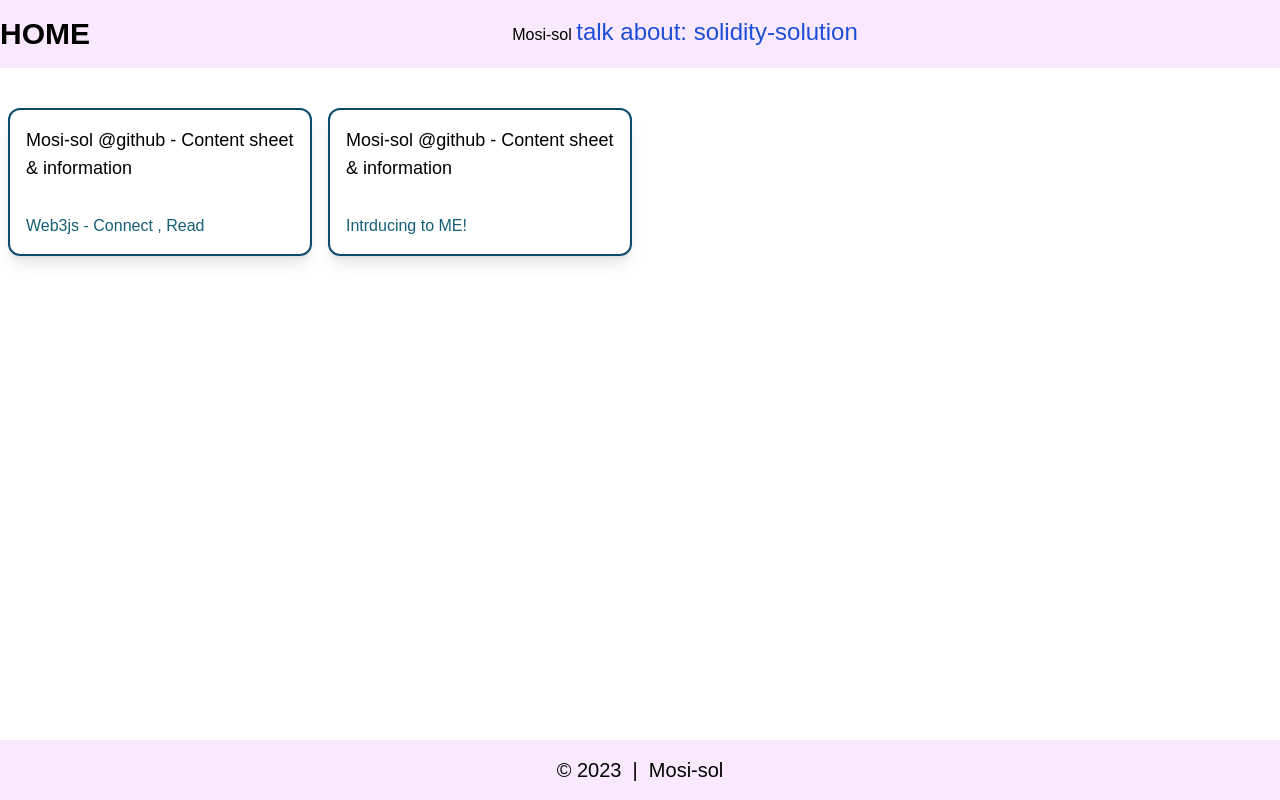
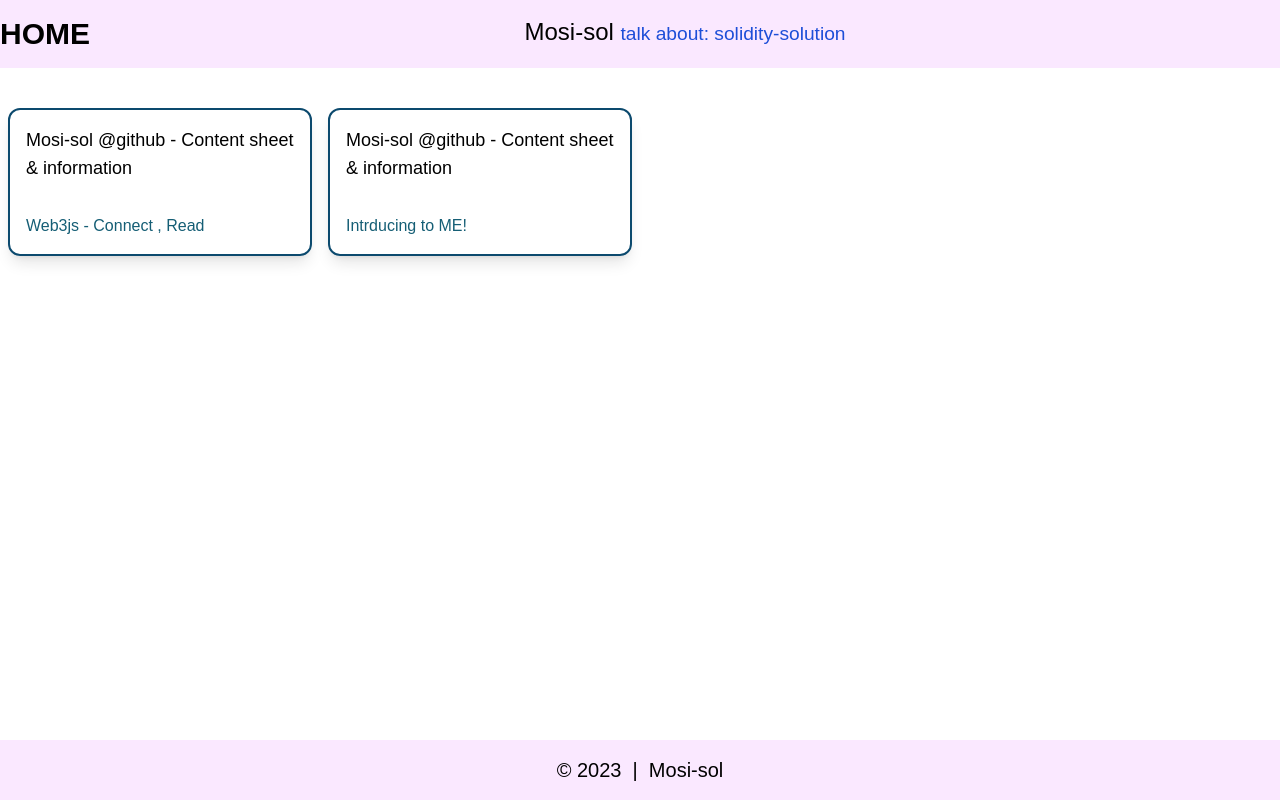
Before and after one commit to mosi-arch/blog, a Next.js app: page / in a window 1280 px wide. Built offline with nearby package versions, Linux system fonts and the light colour scheme.

Commit message:
Update layout.js

```diff
--- a/components/layout.js
+++ b/components/layout.js
@@ -8,7 +8,7 @@ export default function Layout({ children }) {
           <Link href='/'>
             <a className='text-3xl font-bold'>HOME</a>
           </Link>
-          <span className='mx-auto'>Mosi-sol <small className='text-2xl text-blue-700'>talk about: solidity-solution</small></span>{' '}
+          <span className='text-2xl mx-auto font-medium'>Mosi-sol <small className='font-light text-blue-700'>talk about: solidity-solution</small></span>{' '}
         </div>
       </header>
       <main className='container mx-auto flex-1 w-full'>{children}</main>
```
